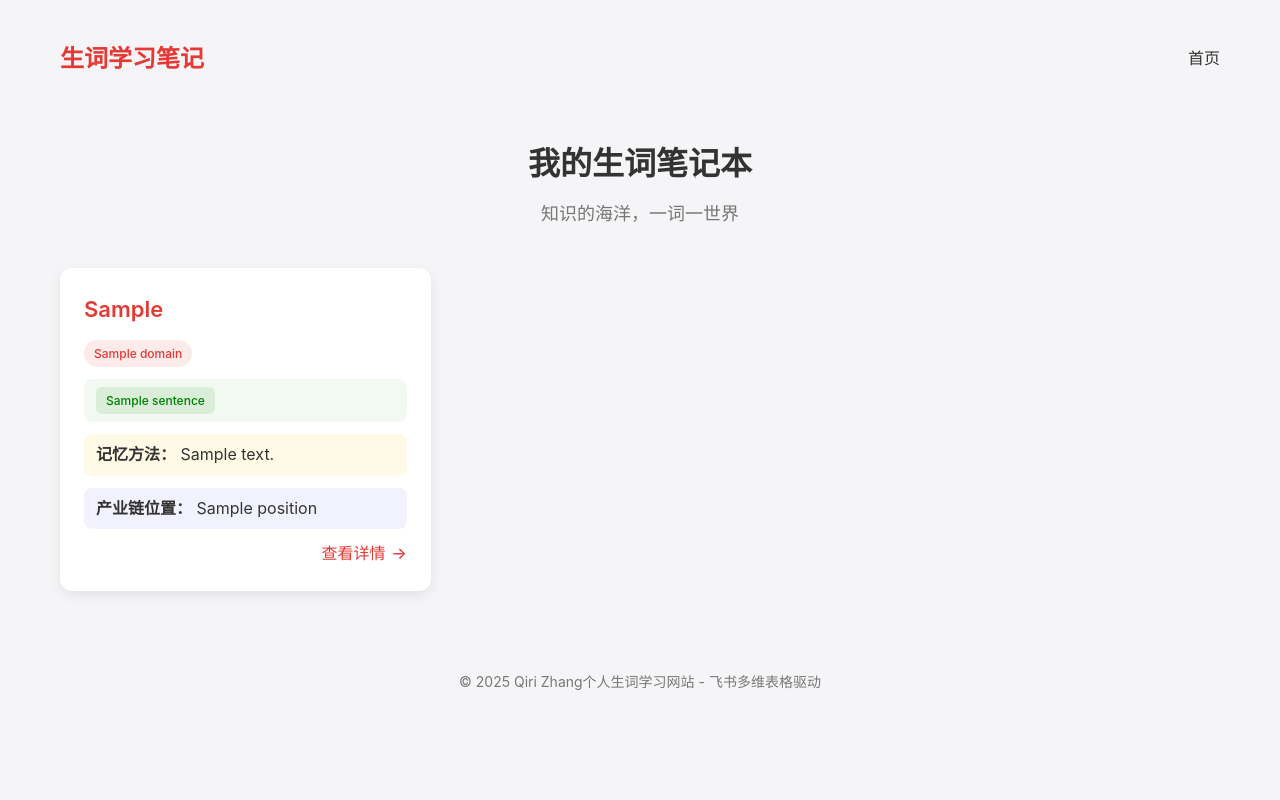
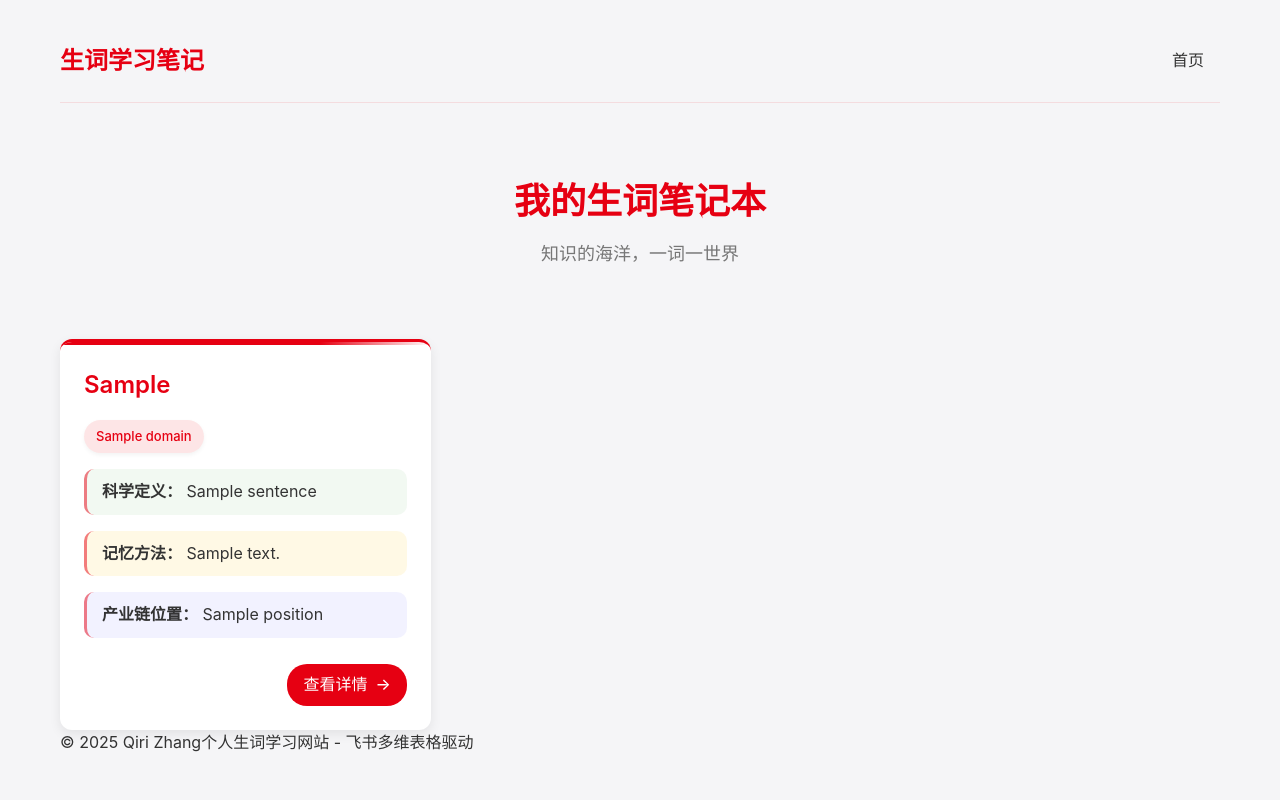
Before and after one commit to QiriZ/Vocabulary-app, a Flask app: template templates/index.html in a window 1280 px wide. Run offline with Flask 3, Linux system fonts and the light colour scheme; the template is opened without the code that fills it: most values are stand-ins (such as "Sample title", 1, 10 or a date in 2020).

Commit message:
debug@0318

```diff
--- a/static/css/style.css
+++ b/static/css/style.css
@@ -1,6 +1,6 @@
 /* 基础样式 */
 :root {
-    --primary-color: #E53935; /* 中国红 */
+    --primary-color: #E60012; /* 中国红调整为更明亮的色调 */
     --secondary-color: #B71C1C; /* 深红 */
     --text-color: #333333;
     --background-color: #F5F5F7; /* 苹果风格背景 */
@@ -8,13 +8,14 @@
     --border-radius: 12px;
     --shadow: 0 4px 12px rgba(0, 0, 0, 0.08);
     --transition: all 0.3s ease;
+    --apple-border: 1px solid #e6e6e6;
 }
 
 * {
     margin: 0;
     padding: 0;
     box-sizing: border-box;
-    font-family: -apple-system, BlinkMacSystemFont, "Segoe UI", Roboto, Helvetica, Arial, sans-serif;
+    font-family: "SF Pro Text", -apple-system, BlinkMacSystemFont, "Segoe UI", Roboto, Helvetica, Arial, sans-serif;
 }
 
 body {
@@ -36,6 +37,7 @@ body {
     align-items: center;
     padding: 20px 0;
     margin-bottom: 40px;
+    border-bottom: 1px solid rgba(230, 0, 18, 0.1);
 }
 
 .logo h1 {
@@ -54,33 +56,39 @@ body {
     color: var(--text-color);
     font-weight: 500;
     transition: var(--transition);
+    padding: 8px 16px;
+    border-radius: 20px;
 }
 
 .nav-item:hover {
     color: var(--primary-color);
+    background-color: rgba(230, 0, 18, 0.05);
 }
 
 /* 页面标题 */
 .page-header {
     text-align: center;
     margin-bottom: 40px;
+    padding: 30px 0;
 }
 
 .page-header h2 {
-    font-size: 32px;
+    font-size: 36px;
     font-weight: 700;
     margin-bottom: 10px;
+    color: var(--primary-color);
 }
 
 .subtitle {
     font-size: 18px;
     color: #777;
+    margin-top: 10px;
 }
 
 /* 单词卡片网格 */
 .word-grid {
     display: grid;
-    grid-template-columns: repeat(auto-fill, minmax(300px, 1fr));
+    grid-template-columns: repeat(auto-fill, minmax(320px, 1fr));
     gap: 24px;
 }
 
@@ -93,6 +101,19 @@ body {
     height: 100%;
     display: flex;
     flex-direction: column;
+    border-top: 3px solid var(--primary-color);
+    position: relative;
+    overflow: hidden;
+}
+
+.word-card::before {
+    content: '';
+    position: absolute;
+    top: 0;
+    left: 0;
+    width: 100%;
+    height: 3px;
+    background: linear-gradient(90deg, var(--primary-color) 70%, transparent 100%);
 }
 
 .word-card:hover {
@@ -101,19 +122,22 @@ body {
 }
 
 .word-title {
-    font-size: 22px;
+    font-size: 24px;
     font-weight: 600;
-    margin-bottom: 12px;
+    margin-bottom: 16px;
     color: var(--primary-color);
+    display: inline-block;
+    position: relative;
 }
 
 .word-position, .word-method, .word-definition, .word-preview {
     width: 100%;
-    padding: 8px 12px;
+    padding: 10px 15px;
     box-sizing: border-box;
-    margin-bottom: 12px;
-    border-radius: 8px;
-    background-color: rgba(245, 245, 247, 0.5);
+    margin-bottom: 16px;
+    border-radius: 10px;
+    background-color: rgba(245, 245, 247, 0.8);
+    border-left: 3px solid rgba(230, 0, 18, 0.5);
 }
 
 .word-position {
@@ -138,134 +162,124 @@ body {
 
 .word-meta {
     display: flex;
-    gap: 8px;
-    margin-bottom: 12px;
+    gap: 10px;
+    margin-bottom: 16px;
     flex-wrap: wrap;
 }
 
 .tag {
     display: inline-block;
-    padding: 4px 10px;
-    border-radius: 6px;
-    font-size: 12px;
+    padding: 6px 12px;
+    border-radius: 20px;
+    font-size: 13px;
     font-weight: 500;
+    box-shadow: 0 2px 4px rgba(0,0,0,0.05);
 }
 
 .domain-tag {
-    background-color: rgba(229, 57, 53, 0.1);
+    background-color: rgba(230, 0, 18, 0.1);
     color: var(--primary-color);
-    border-radius: 100px;
 }
 
 .position-tag {
     background-color: rgba(0, 128, 0, 0.1);
     color: green;
-    border-radius: 6px;
+    font-size: 14px;
+    line-height: 1.6;
+    display: block;
+    border-radius: 8px;
+    padding: 10px;
 }
 
 .word-link {
     display: inline-flex;
     align-items: center;
     text-decoration: none;
-    color: var(--primary-color);
+    color: white;
     font-weight: 500;
     transition: var(--transition);
     align-self: flex-end;
+    background-color: var(--primary-color);
+    padding: 8px 16px;
+    border-radius: 20px;
+    margin-top: 10px;
 }
 
 .word-link:hover {
-    color: var(--secondary-color);
+    background-color: var(--secondary-color);
+    transform: translateY(-2px);
+    box-shadow: 0 4px 8px rgba(183, 28, 28, 0.2);
 }
 
 .word-link .icon {
-    margin-left: 6px;
+    margin-left: 8px;
 }
 
-/* 详情页样式 */
+/* 详情页样式 - 苹果风格 */
 .detail-container {
     background-color: var(--card-color);
     border-radius: var(--border-radius);
-    padding: 32px;
+    padding: 40px;
     box-shadow: var(--shadow);
     margin-bottom: 40px;
-    max-width: 960px;
+    max-width: 800px;
     margin-left: auto;
     margin-right: auto;
 }
 
 .detail-header {
-    margin-bottom: 32px;
+    margin-bottom: 40px;
+    position: relative;
+    padding-bottom: 20px;
+    border-bottom: var(--apple-border);
 }
 
 .back-link {
     display: inline-flex;
     align-items: center;
     text-decoration: none;
-    color: #666;
+    color: var(--primary-color);
     font-weight: 500;
-    margin-bottom: 16px;
     transition: var(--transition);
+    margin-bottom: 20px;
+    padding: 8px 16px;
+    border-radius: 20px;
+    background-color: rgba(230, 0, 18, 0.05);
 }
 
 .back-link:hover {
-    color: var(--primary-color);
+    background-color: rgba(230, 0, 18, 0.1);
 }
 
 .back-link .icon {
-    margin-right: 6px;
+    margin-right: 8px;
 }
 
 .detail-title {
-    font-size: 32px;
+    font-size: 36px;
     font-weight: 700;
+    color: var(--primary-color);
     margin-bottom: 16px;
-    color: var(--primary-color);
 }
 
 .detail-domain {
-    margin-bottom: 30px;
-}
-
-.detail-domain .domain-tag {
-    font-size: 14px;
-    padding: 6px 12px;
-    font-weight: 500;
-}
-
-.detail-position {
-    margin-bottom: 24px;
-    width: 100%;
-}
-
-.detail-position .position-tag {
-    font-size: 14px;
-    padding: 6px 12px;
-    font-weight: 500;
-    width: 100%;
-    max-width: 100%;
-    display: inline-block;
-    white-space: normal;
-    line-height: 1.6;
-}
-
-.detail-meta {
-    display: flex;
-    gap: 8px;
-    margin-bottom: 16px;
-    flex-wrap: wrap;
-    width: 100%;
+    margin-top: 16px;
 }
 
 .section-title {
-    font-size: 22px;
+    font-size: 20px;
+    color: var(--primary-color);
+    margin-bottom: 16px;
     font-weight: 600;
-    margin-bottom: 16px;
-    color: var(--primary-color);
 }
 
 .highlight-section, .comment-section, .content-section, .reference-section {
     margin-bottom: 32px;
-    width: 100%;
+    padding: 24px;
+    border-radius: var(--border-radius);
+    background-color: #FFFFFF;
+    box-shadow: 0 2px 8px rgba(0, 0, 0, 0.04);
+    border: var(--apple-border);
 }
 
 .highlight-content, .comment-content, .article-content, .reference-content {
@@ -273,44 +287,62 @@ body {
     font-size: 16px;
     color: #444;
     width: 100%;
+    font-weight: 400;
 }
 
-/* 响应式设计 */
+.highlight-section {
+    background-color: rgba(230, 0, 18, 0.03);
+    border-left: 4px solid var(--primary-color);
+}
+
+.comment-section {
+    background-color: rgba(255, 193, 7, 0.05);
+    border-left: 4px solid #FFC107;
+}
+
+.content-section {
+    background-color: rgba(33, 150, 243, 0.03);
+    border-left: 4px solid #2196F3;
+}
+
+.reference-section {
+    background-color: rgba(76, 175, 80, 0.03);
+    border-left: 4px solid #4CAF50;
+}
+
+/* 响应式调整 */
 @media (max-width: 768px) {
     .word-grid {
-        grid-template-columns: repeat(auto-fill, minmax(250px, 1fr));
+        grid-template-columns: 1fr;
     }
 
     .detail-container {
-        padding: 20px;
+        padding: 24px;
+    }
+
+    .highlight-section, .comment-section, .content-section, .reference-section {
+        padding: 16px;
+    }
+
+    .page-header h2 {
+        font-size: 28px;
     }
 
     .detail-title {
         font-size: 28px;
-    }
-
-    .section-title {
-        font-size: 20px;
     }
 }
 
 /* 空状态 */
 .empty-state {
     text-align: center;
-    padding: 60px 0;
-    grid-column: 1 / -1;
+    padding: 40px;
+    background-color: var(--card-color);
+    border-radius: var(--border-radius);
+    box-shadow: var(--shadow);
 }
 
 .empty-state p {
     color: #777;
-    font-size: 18px;
+    font-size: 16px;
 }
-
-/* 页脚 */
-.app-footer {
-    text-align: center;
-    margin-top: 60px;
-    padding: 20px 0;
-    color: #777;
-    font-size: 14px;
-}
--- a/templates/detail.html
+++ b/templates/detail.html
@@ -21,7 +21,7 @@
     <div class="highlight-section">
         <h3 class="section-title">科学定义</h3>
         <div class="highlight-content">
-            {{ word.sentence }}
+            {{ word.sentence | safe }}
         </div>
     </div>
     {% endif %}
@@ -30,7 +30,7 @@
     <div class="comment-section">
         <h3 class="section-title">记忆方法</h3>
         <div class="comment-content">
-            {{ word.comment }}
+            {{ word.comment | safe }}
         </div>
     </div>
     {% endif %}
@@ -39,7 +39,7 @@
     <div class="highlight-section">
         <h3 class="section-title">产业链位置</h3>
         <div class="highlight-content">
-            {{ word.position }}
+            {{ word.position | safe }}
         </div>
     </div>
     {% endif %}
--- a/templates/index.html
+++ b/templates/index.html
@@ -1,6 +1,6 @@
 {% extends 'base.html' %}
 
-{% block title %}首页 - 个人生词学习网站{% endblock %}
+{% block title %}首页 - 生词学习笔记{% endblock %}
 
 {% block content %}
 <div class="page-header">
@@ -24,19 +24,19 @@
 
                 {% if word.sentence %}
                 <div class="word-position">
-                    <span class="tag position-tag">{{ word.sentence }}</span>
+                    <strong>科学定义：</strong> {{ word.sentence }}
                 </div>
                 {% endif %}
 
                 {% if word.comment %}
                 <div class="word-method">
-                    <strong>记忆方法：</strong> {{ word.comment }}
+                    <strong>记忆方法：</strong> {{ word.comment | safe }}
                 </div>
                 {% endif %}
 
                 {% if word.position %}
                 <div class="word-definition">
-                    <strong>产业链位置：</strong> {{ word.position }}
+                    <strong>产业链位置：</strong> {{ word.position | safe }}
                 </div>
                 {% endif %}
 
```
